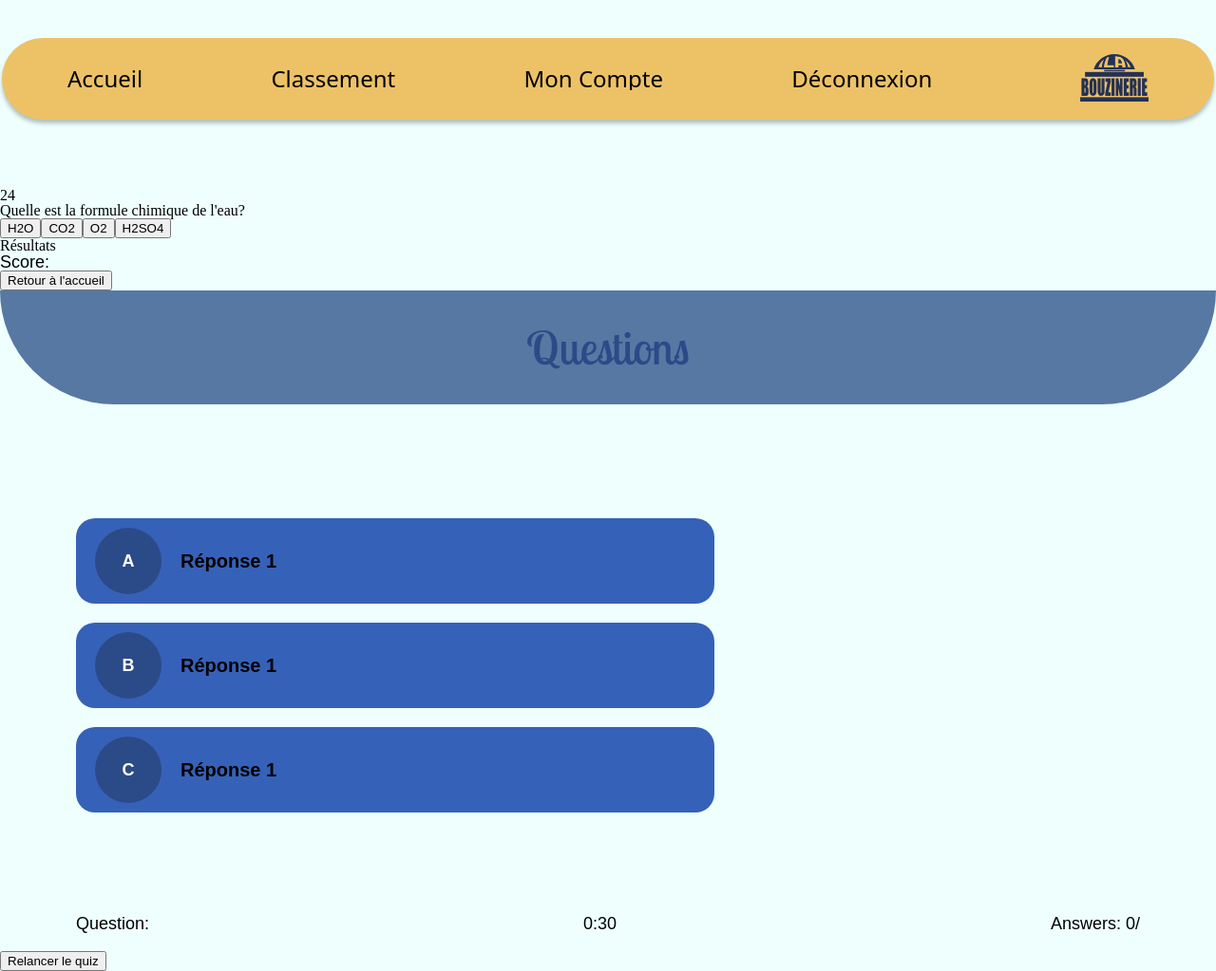
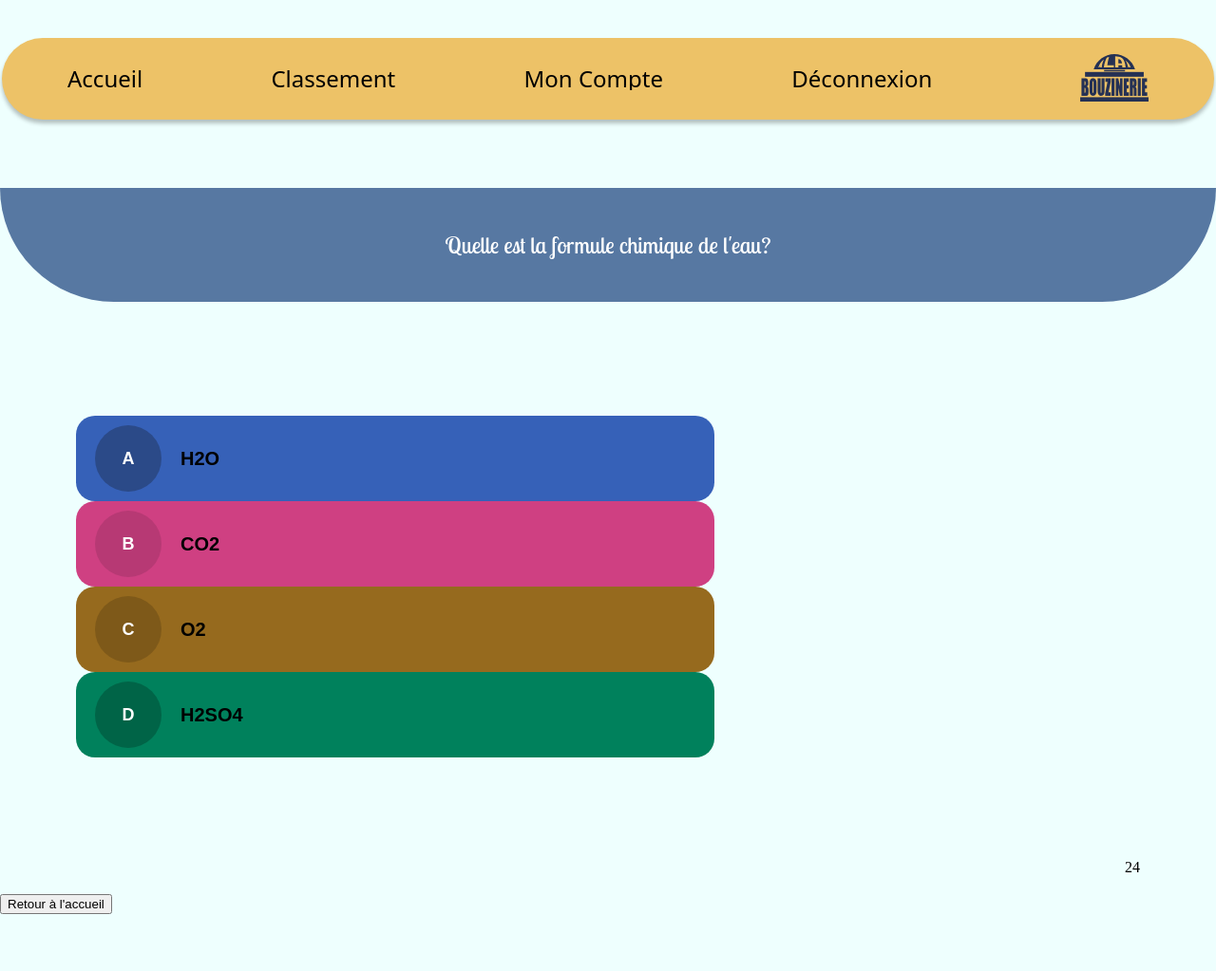
Before and after one commit to Win0ra/Bouzinerie_Rework, a PHP site: page /index.php?page=quiz&category=1 in a window 1280 px wide. Shown: the whole page at 95% size. After the commit the page ends 963 px from the top, so only its background shows below. Run offline with PHP 8.4, Linux system fonts and the light colour scheme; the visitor is signed in with stand-in values (Sample User, id 1); data comes from the database, SQL or seed files in the repository; some libraries are stand-ins or nearby versions; some web fonts are replaced.

Commit message:
style the quiz page

```diff
--- a/public/css/styles-game.css
+++ b/public/css/styles-game.css
@@ -158,31 +158,31 @@ p {
 }
 
 /* SPECIFIC COLORS */
-.answer.one {
+.answer.a {
     background: #3661b8;
 }
-.answer.one .letter {
+.answer.a .letter {
     background: #2b4a88;
 }
 
-.answer.two {
+.answer.b {
     background: #cf4082;
 }
-.answer.two .letter {
+.answer.b .letter {
     background: #b73974;
 }
 
-.answer.three {
+.answer.c {
     background: #966a1e;
 }
-.answer.three .letter {
+.answer.c .letter {
     background: #7e5919;
 }
 
-.answer.four {
+.answer.d {
     background: #00815c;
 }
-.answer.four .letter {
+.answer.d .letter {
     background: #006447;
 }
 
--- a/public/js/quiz.js
+++ b/public/js/quiz.js
@@ -17,8 +17,8 @@ function showQuestion(question) {
     console.log(question.answers);
     const answers = JSON.parse(question.answers);
     answers.forEach((answer, index) => {
-        const button = document.createElement('button');
-        button.className = 'answer-btn';
+        const button = document.createElement('a');
+        button.className = 'answer';
         button.textContent = answer;
         button.onclick = () => checkAnswer(index === question.correct_answer);
         answersContainer.appendChild(button);
@@ -154,10 +154,27 @@ class QuizGame {
         try {
             const answers = JSON.parse(question.answers);
             answers.forEach((answer, index) => {
-                const button = document.createElement('button');
-                button.className = 'answer-btn';
-                button.textContent = answer;
+                const button = document.createElement('a');
+                button.className = 'answer ' + (String.fromCharCode(65 + index)).toLowerCase();
+
+                // Create the letter <p> element
+                const letter = document.createElement('p');
+                letter.className = 'letter ' +(String.fromCharCode(65 + index)).toLowerCase();
+                letter.textContent = String.fromCharCode(65 + index); // Convert index to A, B, C, etc.
+
+                // Create the item <p> element
+                const item = document.createElement('p');
+                item.className = 'item';
+                item.textContent = answer;
+
+                // Append <p> elements to the <a> element
+                button.appendChild(letter);
+                button.appendChild(item);
+
+                // Set up the onclick event
                 button.onclick = () => this.checkAnswer(index === question.correct_answer);
+
+                // Append the <a> element to the answers container
                 this.answersContainer.appendChild(button);
             });
         } catch (error) {
--- a/views/game/quiz.php
+++ b/views/game/quiz.php
@@ -1,76 +1,35 @@
-<?php require dirname(__DIR__).'/templates/header.php'; ?>
+<?php require dirname(__DIR__) . '/templates/header.php'; ?>
 
 <div class="container">
     <div id="quiz-container">
-        <!-- PAS TOUCHE  -->
         <input type="hidden" name="user_id" id="user-id" value="<?php echo $_SESSION["user_id"]; ?>">
         <input type="hidden" name="user-id" id="quiz-id" value="<?php echo $_GET["category"]; ?>">
-    <!-- PAS TOUCHE JUST ADD STYLE -->
-    <div id="timer">30</div>
-    <!-- PAS TOUCHE JUST ADD STYLE -->
-        <div id="question-container">
-            <!-- PAS TOUCHE affichage questions -->
+
+        <div id="question-container" class="statement">
             <h3 id="question-text"></h3>
-            <!-- PAS TOUCHE affiche réponses -->
-            <div id="answers-container">
-                <!-- Answers will be populated by JavaScript -->
-            </div>
-        </div>
-        <div id="result-modal" class="modal">
-            <div class="modal-content">
-                <h2>Résultats</h2>
-                <p>Score: <span id="score"></span></p>
-                <button onclick="window.location.href='index.php?page=home'">Retour à l'accueil</button>
-            </div>
-        </div>
-    </div>
-</div>
-
-<div class="statement">
-        <h1>Questions</h1>
         </div>
         <div class="content">
             <div class="answers">
-
-            <a class="answer">
-                <p class="letter">A</p>
-                <p class="item">Réponse 1</p>
-            </a>
-            <a class="answer">
-                <p class="letter">B</p>
-                <p class="item">Réponse 1</p>
-            </a>
-            <a class="answer">
-                <p class="letter">C</p>
-                <p class="item">Réponse 1</p>
-            </a>
+                <div id="answers-container">
+                    <!-- Answers will be populated by JavaScript -->
                 </div>
 
             </div>
 
-    <!-- LightBox -->
-    <div class="lightbox">
-        <div class="main">
-            <div id="fermer">X</div>
         </div>
-    </div>
-
         <div class="footer">
-        <p>Question:</p>
-        <p id="timer">0:30</p>
-        <p id="score">Answers: 0/</p>
+           <span id="score"></span>
+            <div id="timer">30</div>
         </div>
 
         <!-- Formulaire pour relancer le quiz -->
-    <form action="" method="get">
-        <input type="hidden" name="quizz_id" value="">
-        <input type="hidden" name="page" value="1">
-        <input type="hidden" name="reset" value="true">
-        <button type="submit">Relancer le quiz</button>
-    </form>
+        <button onclick="window.location.href='index.php?page=home'">Retour à l'accueil</button>
+
+    </div>
+</div>
 
 <!-- NE PAS TOUCHER DE LA LIGNE 24 à 28 -->
 <script>
     const questions = <?php echo json_encode($questions); ?>;
 </script>
-<script src="<?php  dirname(__DIR__)?>/public/js/quiz.js"></script>
+<script src="<?php dirname(__DIR__) ?>/public/js/quiz.js"></script>
```
Lines whose indentation alone changed are shown as unchanged.
